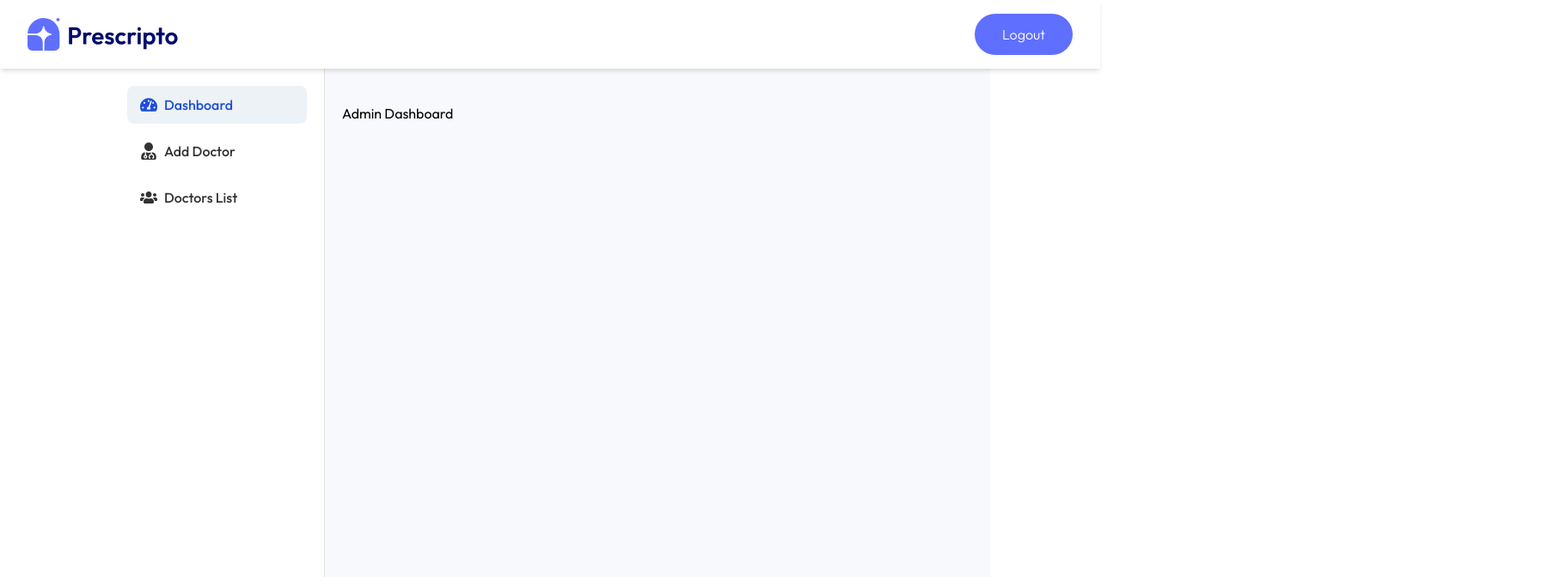
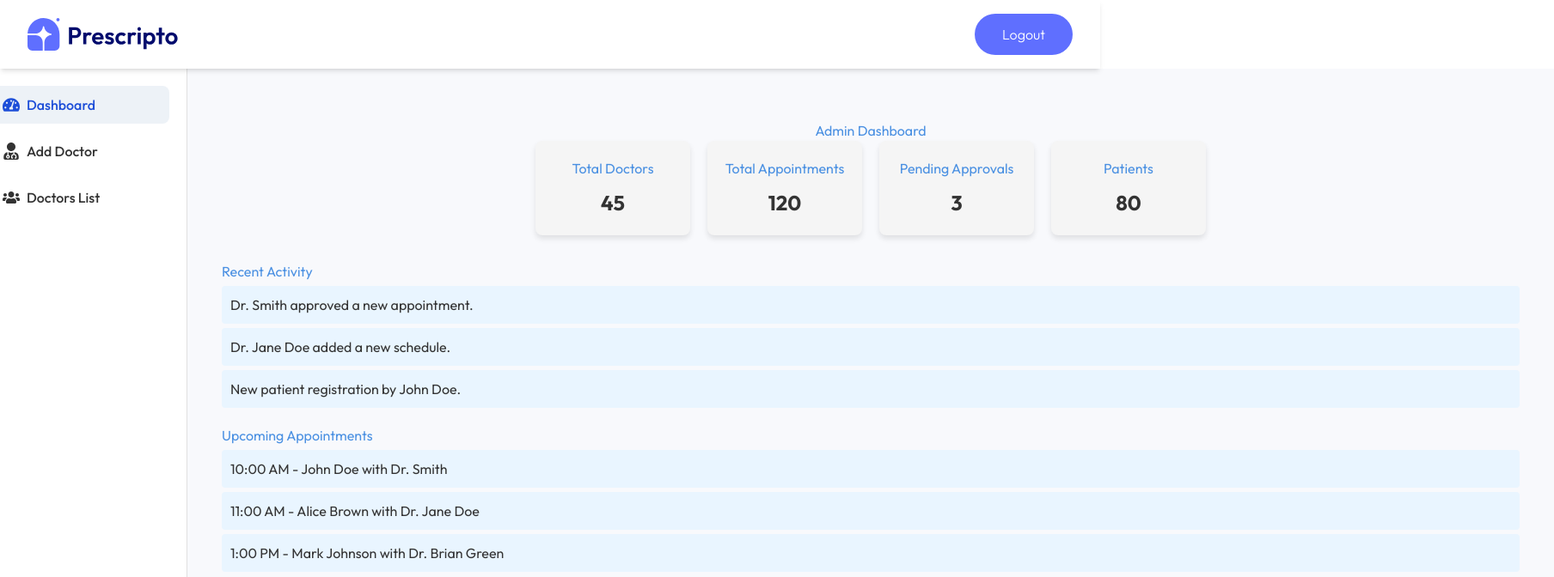
Before and after one commit to Gayathry-Sunil/React_Springboot_Project, a React (Vite) app: page /admin/dashboard in a window 1280 px wide. Shown: the top 672 px of the page at 86% size, 1808 px wide, since content can reach past the window. Built offline with nearby package versions, Linux system fonts and the light colour scheme; a web font is replaced by a local one.

Commit message:
admin panel modified

```diff
--- a/src/components/admin/AdminPanel.css
+++ b/src/components/admin/AdminPanel.css
@@ -3,10 +3,9 @@
   display: flex;
   background-color: #f8f9fc;
   min-height: 100vh;
-  width: 100%; /* Ensure the dashboard spans the full width */
-  margin-top: 80px; /* Adjust this value based on your header height */
+  width: 105rem;
+  margin-top: 80px;
 }
-
 /* Admin Header Styles */
 .admin-header {
   display: flex;
@@ -56,6 +55,7 @@
   display: flex;
   flex-direction: column;
   flex-shrink: 0; /* Prevent sidebar from shrinking */
+  margin-left: -10rem;
 }
 
 .sidebar a {
@@ -101,5 +101,6 @@
 .admin-content {
   flex: 1;
   padding: 20px;
-  margin-top: 20px; /* Ensure content starts below the fixed header */
+  margin-top: 20px;
+
 }
--- /dev/null
+++ b/src/components/admin/Dashboard.css
@@ -0,0 +1,62 @@
+/* src/components/admin/Dashboard.css */
+
+.dashboard {
+    padding: 20px;
+    font-family: Arial, sans-serif;
+    color: #333;
+  }
+
+  h2 {
+    color: #4a90e2;
+    margin-bottom: 20px;
+    text-align: center;
+  }
+
+  .stats-cards {
+    display: flex;
+    gap: 20px;
+    margin-bottom: 30px;
+    justify-content: center;
+  }
+
+  .card {
+    background-color: #f5f5f5;
+    padding: 20px;
+    width: 180px;
+    text-align: center;
+    border-radius: 8px;
+    box-shadow: 0 4px 6px rgba(0, 0, 0, 0.1);
+  }
+
+  .card h3 {
+    color: #4a90e2;
+    font-size: 16px;
+    margin-bottom: 10px;
+  }
+
+  .card p {
+    font-size: 24px;
+    font-weight: bold;
+    color: #333;
+  }
+
+  .section {
+    margin-top: 20px;
+  }
+
+  .activity-list, .appointment-list {
+    list-style-type: none;
+    padding: 0;
+  }
+
+  .activity-list li, .appointment-list li {
+    background: #e9f5ff;
+    padding: 10px;
+    margin: 5px 0;
+    border-radius: 4px;
+  }
+
+  h3 {
+    color: #4a90e2;
+    margin-bottom: 10px;
+  }
--- a/src/components/admin/Dashboard.jsx
+++ b/src/components/admin/Dashboard.jsx
@@ -1,11 +1,52 @@
+// src/components/admin/Dashboard.jsx
 // src/components/admin/Dashboard.jsx
 import React from 'react';
+import './Dashboard.css';
 
 const Dashboard = () => {
   return (
-    <div>
+    <div className="dashboard">
       <h2>Admin Dashboard</h2>
-      {/* Your dashboard content goes here */}
+
+      {/* Statistics Cards */}
+      <div className="stats-cards">
+        <div className="card">
+          <h3>Total Doctors</h3>
+          <p>45</p>
+        </div>
+        <div className="card">
+          <h3>Total Appointments</h3>
+          <p>120</p>
+        </div>
+        <div className="card">
+          <h3>Pending Approvals</h3>
+          <p>3</p>
+        </div>
+        <div className="card">
+          <h3>Patients</h3>
+          <p>80</p>
+        </div>
+      </div>
+
+      {/* Recent Activity */}
+      <div className="section">
+        <h3>Recent Activity</h3>
+        <ul className="activity-list">
+          <li>Dr. Smith approved a new appointment.</li>
+          <li>Dr. Jane Doe added a new schedule.</li>
+          <li>New patient registration by John Doe.</li>
+        </ul>
+      </div>
+
+      {/* Upcoming Appointments */}
+      <div className="section">
+        <h3>Upcoming Appointments</h3>
+        <ul className="appointment-list">
+          <li>10:00 AM - John Doe with Dr. Smith</li>
+          <li>11:00 AM - Alice Brown with Dr. Jane Doe</li>
+          <li>1:00 PM - Mark Johnson with Dr. Brian Green</li>
+        </ul>
+      </div>
     </div>
   );
 };
```
